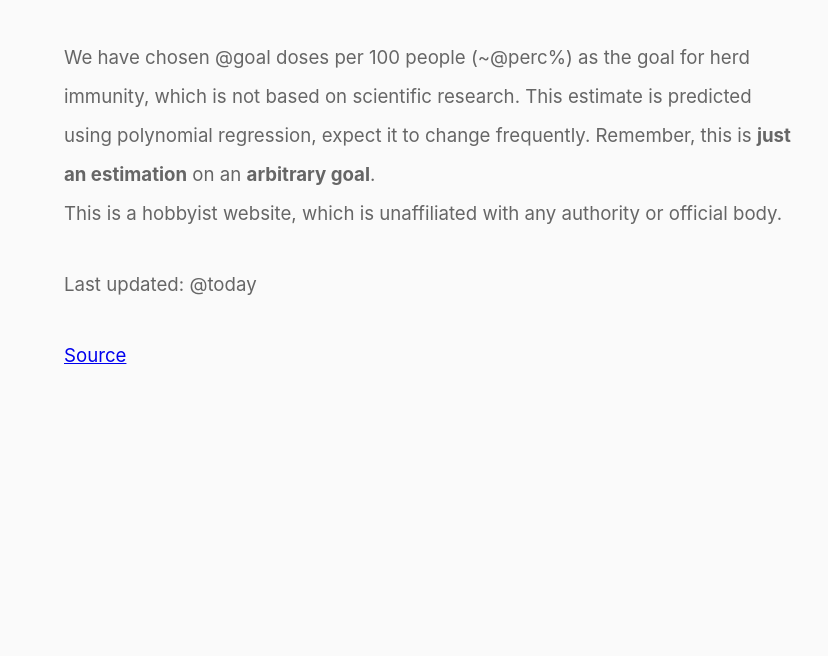
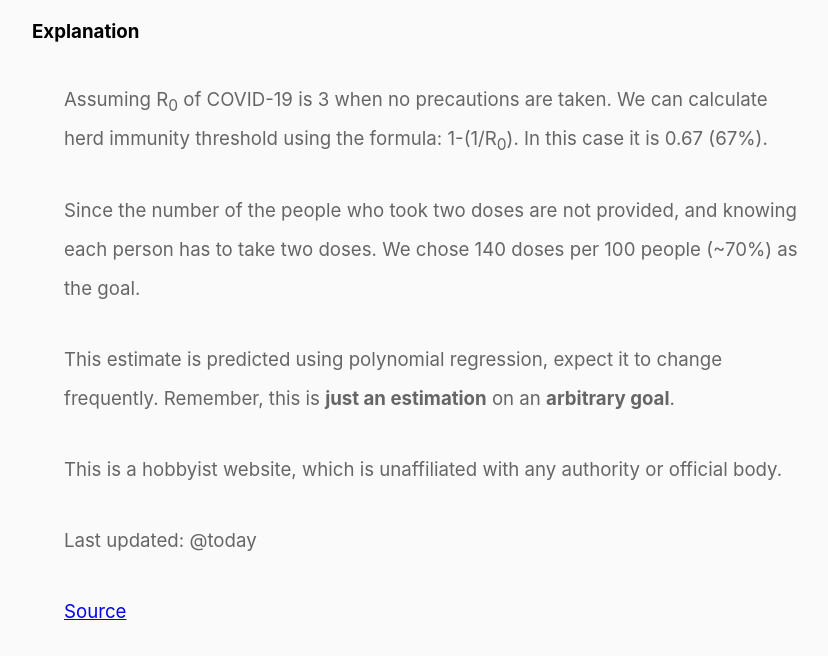
Before and after one commit to humaidq/areweherdimmuneyet, a plain HTML site: page template.html in a window 1280 px wide. Shown: the part 620-1276 px from the top of the page, without its empty margins (208-1036 px from the left). Before the commit the page ends 1022 px from the top, so only its background shows below. Drawn offline with Linux system fonts and the light colour scheme.

Commit message:
Add more description on estimates.

```diff
--- a/template.html
+++ b/template.html
@@ -49,13 +49,22 @@ img {
   <p id="est"><noscript><small>Enable JavaScript to show estimate
       countdown! Code is released under BSD-2.</small></noscript></p>
   <img src="chart.svg?v=@ver" />
-  <p><small>We have chosen @goal doses per 100 people (~@perc%) as the goal for herd
-    immunity, which is not based on scientific research. This estimate is
-    predicted using polynomial regression, expect it to change frequently.
-      Remember, this is <b>just an estimation</b> on an <b>arbitrary
-        goal</b>.<br>
-  This is a hobbyist website, which is unaffiliated with any authority or
-  official body.</small></p>
+  <h3>Explanation</h3>
+  <p><small>Assuming R<sub>0</sub> of COVID-19 is 3 when no precautions are
+    taken. We can calculate herd immunity threshold using the formula:
+    1-(1/R<sub>0</sub>). In this case it is 0.67 (67%).</small></p>
+
+  <p><small>Since the number of the people who took two doses are not provided,
+    and knowing each person has to take two doses. We chose 140 doses per 100
+    people (~70%) as the goal.</small></p>
+
+  <p><small>This estimate is predicted using polynomial regression, expect it
+    to change frequently.  Remember, this is <b>just an estimation</b> on an
+    <b>arbitrary goal</b>.</small></p>
+
+  <p><small>This is a hobbyist website, which is
+    unaffiliated with any authority or official body.</small></p>
+
   <p><small>Last updated: @today</small></p>
   <p><small><a href="https://git.sr.ht/~humaid/areweherdimmuneyet"
                target="src">Source</a></small></p>
```
Also changed, not shown: 1 other file.
